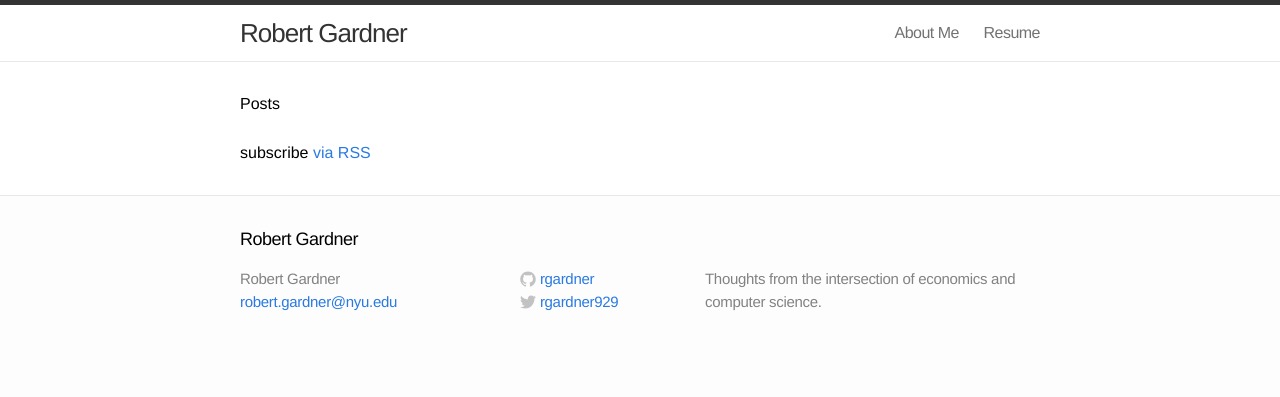
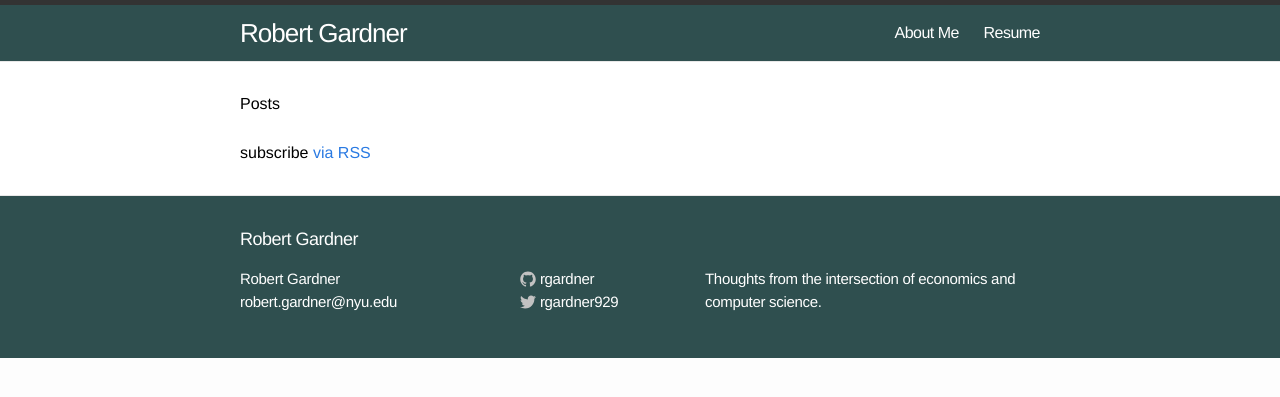
Before and after one commit to rgardner/rgardner.github.io, a Jekyll site: the page built from index.html, in a window 1280 px wide. Shown: the top 397 px of the page. Built offline with Jekyll 4.4.1, drawn with Linux system fonts in a browser that asks for light colours; comment, search, counter and statistics services are not loaded.

Commit message:
Restyle header/footer.

```diff
--- a/css/main.css
+++ b/css/main.css
@@ -38,20 +38,25 @@ a:visited { color: #205caa; }
 /* Layout Styles */
 /* ----------------------------------------------------------*/
 
+/* Site header and footer */
+
+.site-header, .site-footer {
+  background-color: darkslategrey;
+}
+
 /* Site header */
 
 .site-header {
   border-top: 5px solid #333;
   border-bottom: 1px solid #e8e8e8;
   min-height: 56px;
-  background-color: white;
 }
 
 .site-title,
 .site-title:hover,
 .site-title:visited {
   display: block;
-  color: #333;
+  color: white;
   font-size: 26px;
   letter-spacing: -1px;
   float: left;
@@ -68,14 +73,15 @@ a:visited { color: #205caa; }
 .site-nav .menu-icon { display: none; }
 
 .site-nav .page-link {
+  color: white;
   margin-left: 20px;
-  color: #727272;
   letter-spacing: -.5px;
 }
 
 /* Site footer */
 
 .site-footer {
+  color: white;
   border-top: 1px solid #e8e8e8;
   padding: 30px 0;
 }
@@ -97,6 +103,7 @@ a:visited { color: #205caa; }
   width: calc(35% - 10px);
   margin-right: 10px
 }
+
 .footer-col-2 {
   width: 175px; /*fallback*/
   width: -webkit-calc(23.125% - 10px);
@@ -105,6 +112,7 @@ a:visited { color: #205caa; }
   width: calc(23.125% - 10px);
   margin-right: 10px
 }
+
 .footer-col-3 {
   width: 335px; /*fallback*/
   width: -webkit-calc(41.875%);
@@ -113,13 +121,16 @@ a:visited { color: #205caa; }
   width: calc(41.875%);
 }
 
+.site-footer a {
+  color: white;
+}
+
 .site-footer ul { list-style: none; }
 
 .site-footer li,
 .site-footer p {
   font-size: 15px;
   letter-spacing: -.3px;
-  color: #828282;
 }
 
 .github-icon-svg,
```
